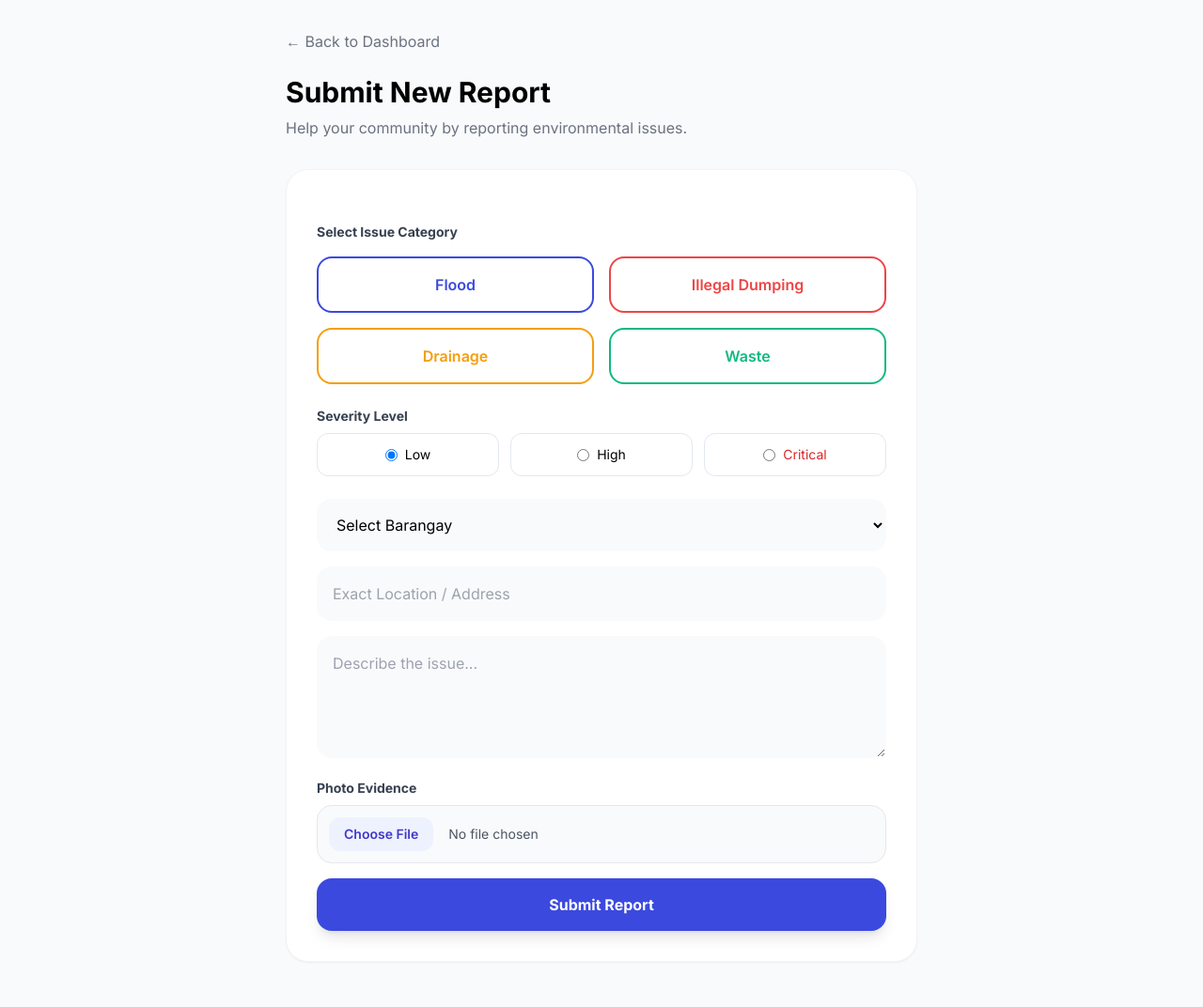
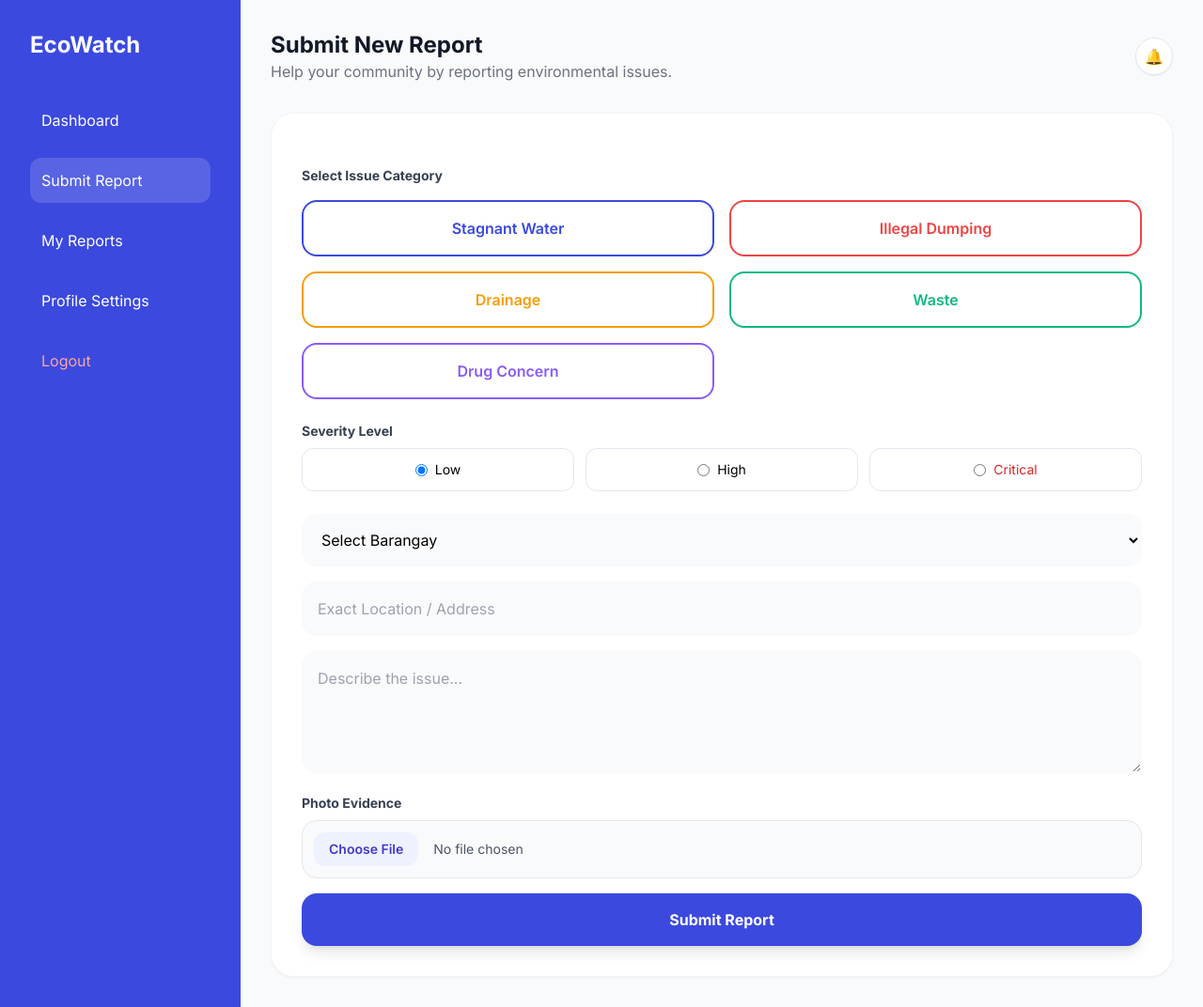
Before and after one commit to YourGbDev/EcoWatch, a PHP site: page /smart-flood-waste-monitoring/submit_report.php in a window 1280 px wide. Shown: the whole page at 94% size. Before the commit the page ends 996 px from the top, so only its background shows below. Run offline with PHP 8.4, Linux system fonts and the light colour scheme; a user stored in the database is signed in; some libraries are stand-ins or nearby versions.

Commit message:
Adapt EcoWatch to subfolder deployment: add BASE_URL config, normalize redirects/links/fetches/photo paths

```diff
--- a/Includes/csrf.php
+++ b/Includes/csrf.php
@@ -1,6 +1,11 @@
 <?php
 // Includes/csrf.php
 // Centralized session security and CSRF protection
+
+// Load shared application config (BASE_URL, etc.).
+// csrf.php is included by every application page, so defining the
+// require once here makes BASE_URL available everywhere.
+require_once __DIR__ . '/../config/config.php';
 
 if (session_status() === PHP_SESSION_NONE) {
     session_set_cookie_params([
--- a/api/login_action.php
+++ b/api/login_action.php
@@ -27,7 +27,7 @@ if ($_SERVER["REQUEST_METHOD"] == "POST") {
         $_SESSION['role'] = $user['role'];
         $_SESSION['user_name'] = $user['name'];
 
-        $redirect = ($user['role'] === 'admin') ? '../admin/index.php' : '../dashboard.php';
+        $redirect = ($user['role'] === 'admin') ? BASE_URL . '/admin/index.php' : BASE_URL . '/dashboard.php';
         echo json_encode(['success' => true, 'message' => 'Login successful.', 'redirect' => $redirect]);
         exit;
     } else {
--- a/api/logout.php
+++ b/api/logout.php
@@ -8,6 +8,6 @@ if (!validate_csrf_token($token)) {
 }
 
 session_destroy();
-header("Location: ../login.php");
+header("Location: " . BASE_URL . "/login.php");
 exit();
 ?>
--- a/api/submit_report.action.php
+++ b/api/submit_report.action.php
@@ -98,7 +98,7 @@ try {
     $address    = trim($data['address']);
     $description = isset($data['description']) ? trim($data['description']) : null;
 
-    $allowedCategories = ['flooding', 'illegal_dumping', 'clogged_drainage', 'uncollected_garbage'];
+    $allowedCategories = ['flooding', 'illegal_dumping', 'clogged_drainage', 'uncollected_garbage', 'drug_concern'];
     if (!in_array($category, $allowedCategories, true)) {
         http_response_code(400);
         echo json_encode(['success' => false, 'message' => 'Invalid category selected.']);
--- /dev/null
+++ b/config/config.php
@@ -0,0 +1,14 @@
+<?php
+/**
+ * Application configuration.
+ *
+ * BASE_URL is the path (from the web server's document root) where the
+ * EcoWatch application is installed. All internal redirects and links should
+ * build URLs using this constant so the application works correctly even
+ * when served from a sub-directory such as:
+ *   http://localhost/smart-flood-waste-monitoring/
+ *
+ * Adjust this value if you move the project to a different folder.
+ */
+define('BASE_URL', '/smart-flood-waste-monitoring');
+?>
--- a/database/setup.sql
+++ b/database/setup.sql
@@ -62,7 +62,8 @@ INSERT INTO environmental_reports (user_id, tracking_token, category, severity,
 (2, 'EW-D4E5F6', 'illegal_dumping', 'high', 'Barangay 3', '45 Oak Avenue', 'Large pile of construction waste blocking sidewalk.', 'verified', NOW() - INTERVAL 5 HOUR, NOW() - INTERVAL 1 HOUR),
 (2, 'EW-G7H8I9', 'clogged_drainage', 'high', 'Barangay 2', '78 Pine Street', 'Drainage blocked by plastic waste, water pooling on road.', 'assigned', NOW() - INTERVAL 8 HOUR, NOW() - INTERVAL 3 HOUR),
 (2, 'EW-J0K1L2', 'uncollected_garbage', 'low', 'Barangay 4', '12 Maple Road', 'Garbage not collected for 3 days, bags piling up.', 'responding', NOW() - INTERVAL 12 HOUR, NOW() - INTERVAL 4 HOUR),
-(2, 'EW-M3N4O5', 'flooding', 'low', 'Barangay 5', '56 Cedar Lane', 'Minor flooding in low-lying area after heavy rain.', 'resolved', NOW() - INTERVAL 24 HOUR, NOW() - INTERVAL 6 HOUR);
+(2, 'EW-M3N4O5', 'flooding', 'low', 'Barangay 5', '56 Cedar Lane', 'Minor flooding in low-lying area after heavy rain.', 'resolved', NOW() - INTERVAL 24 HOUR, NOW() - INTERVAL 6 HOUR),
+(2, 'EW-P6Q7R8', 'drug_concern', 'high', 'Barangay 2', '34 Elm Street', 'Suspected drug activity near community park, anonymous report.', 'submitted', NOW() - INTERVAL 3 HOUR, NOW() - INTERVAL 3 HOUR);
 
 -- Seed status history
 INSERT INTO report_status_history (report_id, old_status, new_status, changed_by, notes, created_at) VALUES
@@ -76,4 +77,5 @@ INSERT INTO report_status_history (report_id, old_status, new_status, changed_by
 (5, NULL, 'submitted', 2, NULL, NOW() - INTERVAL 24 HOUR),
 (5, 'submitted', 'verified', 1, 'Confirmed by barangay captain', NOW() - INTERVAL 12 HOUR),
 (5, 'verified', 'responding', 1, 'Clean-up crew dispatched', NOW() - INTERVAL 8 HOUR),
-(5, 'responding', 'resolved', 1, 'Issue fully resolved and verified', NOW() - INTERVAL 6 HOUR);
+(5, 'responding', 'resolved', 1, 'Issue fully resolved and verified', NOW() - INTERVAL 6 HOUR),
+(6, NULL, 'submitted', 2, 'Anonymous community report', NOW() - INTERVAL 3 HOUR);
--- a/login.php
+++ b/login.php
@@ -1,4 +1,8 @@
 <?php
-header("Location: index.html");
+require_once __DIR__ . '/config/config.php';
+
+// login.php is not included via csrf.php, so it loads the config directly.
+// Redirect to the front page using an absolute, sub-folder-aware path.
+header('Location: ' . BASE_URL . '/index.html');
 exit();
 ?>
--- a/submit_report.php
+++ b/submit_report.php
@@ -1,24 +1,46 @@
 <?php
 require_once __DIR__ . '/Includes/csrf.php';
-if (!isset($_SESSION['user_id'])) { header("Location: login.php"); exit(); }
+if (!isset($_SESSION['user_id'])) { header("Location: " . BASE_URL . "/login.php"); exit(); }
 $csrf_token = htmlspecialchars(generate_csrf_token());
 ?>
 <!DOCTYPE html>
 <html lang="en">
 <head>
+    <meta charset="UTF-8">
     <script src="https://cdn.tailwindcss.com"></script>
     <link href="https://fonts.googleapis.com/css2?family=Inter:wght@400;600;700&display=swap" rel="stylesheet">
     <title>Submit Report | EcoWatch</title>
     <style>
         body { font-family: 'Inter', sans-serif; }
+        .nav-link.active { background: rgba(255, 255, 255, 0.15); color: #FFFFFF; }
     </style>
 </head>
-<body class="bg-gray-50 min-h-screen p-8">
-    <main class="max-w-2xl mx-auto">
-        <a href="dashboard.php" class="text-gray-500 hover:text-indigo-600 mb-6 inline-block">← Back to Dashboard</a>
+<body class="bg-gray-50 flex min-h-screen">
 
-        <h1 class="text-3xl font-bold mb-2">Submit New Report</h1>
-        <p class="text-gray-500 mb-8">Help your community by reporting environmental issues.</p>
+    <aside class="w-64 bg-[#3B49DF] p-8 text-white">
+        <div class="text-2xl font-bold mb-10 flex items-center gap-2">EcoWatch</div>
+        <nav class="space-y-4">
+            <a href="<?php echo BASE_URL; ?>/dashboard.php" class="nav-link block p-3 hover:bg-white/10 rounded-xl transition">Dashboard</a>
+            <a href="<?php echo BASE_URL; ?>/submit_report.php" class="nav-link active block p-3 hover:bg-white/10 rounded-xl transition">Submit Report</a>
+            <a href="<?php echo BASE_URL; ?>/my_reports.php" class="nav-link block p-3 hover:bg-white/10 rounded-xl transition">My Reports</a>
+            <a href="<?php echo BASE_URL; ?>/profile.php" class="nav-link block p-3 hover:bg-white/10 rounded-xl transition">Profile Settings</a>
+            <form action="<?php echo BASE_URL; ?>/api/logout.php" method="POST" class="mt-auto">
+                <input type="hidden" name="csrf_token" value="<?php echo htmlspecialchars(generate_csrf_token()); ?>">
+                <button type="submit" class="nav-link block w-full text-left p-3 rounded-xl transition hover:bg-white/10 text-red-300 hover:text-red-100">Logout</button>
+            </form>
+        </nav>
+    </aside>
+
+    <main class="flex-1 p-8">
+        <header class="flex justify-between items-center mb-8">
+            <div>
+                <h1 class="text-2xl font-bold text-gray-900">Submit New Report</h1>
+                <p class="text-gray-500">Help your community by reporting environmental issues.</p>
+            </div>
+            <div class="flex items-center gap-4">
+                <div class="w-10 h-10 bg-white rounded-full border shadow-sm flex items-center justify-center">🔔</div>
+            </div>
+        </header>
 
         <form id="submit-report-form" class="bg-white p-8 rounded-3xl shadow-sm border border-gray-100 transition-all duration-300 space-y-6">
             <input type="hidden" name="csrf_token" value="<?php echo $csrf_token; ?>">
@@ -27,10 +49,11 @@ $csrf_token = htmlspecialchars(generate_csrf_token());
             <div>
                 <label class="block text-sm font-bold text-gray-700 mb-4">Select Issue Category</label>
                 <div class="grid grid-cols-2 gap-4">
-                    <button type="button" onclick="selectCategory(this, 'flooding')" class="btn-cat btn-flood p-4 rounded-2xl font-semibold border-2 transition-all duration-300 transform hover:scale-[1.02] active:scale-[0.98]">Flood</button>
+                    <button type="button" onclick="selectCategory(this, 'flooding')" class="btn-cat btn-flood p-4 rounded-2xl font-semibold border-2 transition-all duration-300 transform hover:scale-[1.02] active:scale-[0.98]">Stagnant Water</button>
                     <button type="button" onclick="selectCategory(this, 'illegal_dumping')" class="btn-cat btn-dumping p-4 rounded-2xl font-semibold border-2 transition-all duration-300 transform hover:scale-[1.02] active:scale-[0.98]">Illegal Dumping</button>
                     <button type="button" onclick="selectCategory(this, 'clogged_drainage')" class="btn-cat btn-drainage p-4 rounded-2xl font-semibold border-2 transition-all duration-300 transform hover:scale-[1.02] active:scale-[0.98]">Drainage</button>
                     <button type="button" onclick="selectCategory(this, 'uncollected_garbage')" class="btn-cat btn-waste p-4 rounded-2xl font-semibold border-2 transition-all duration-300 transform hover:scale-[1.02] active:scale-[0.98]">Waste</button>
+                    <button type="button" onclick="selectCategory(this, 'drug_concern')" class="btn-cat btn-drug p-4 rounded-2xl font-semibold border-2 transition-all duration-300 transform hover:scale-[1.02] active:scale-[0.98]">Drug Concern</button>
                 </div>
                 <p id="category-error" class="text-red-500 text-sm mt-2 hidden">Please select an issue category.</p>
             </div>
@@ -84,7 +107,7 @@ $csrf_token = htmlspecialchars(generate_csrf_token());
                 <span id="success-token" class="text-lg font-mono font-bold text-brand-blue">--</span>
             </div>
             <div class="flex space-x-4">
-                <a href="my_reports.php" class="flex-1 bg-brand-blue text-white py-3 rounded-xl font-semibold hover:bg-blue-700 transition">View My Reports</a>
+                <a href="<?php echo BASE_URL; ?>/my_reports.php" class="flex-1 bg-brand-blue text-white py-3 rounded-xl font-semibold hover:bg-blue-700 transition">View My Reports</a>
                 <button onclick="resetSubmission()" class="flex-1 bg-white border border-gray-200 text-gray-700 py-3 rounded-xl font-semibold hover:bg-gray-50 transition">Submit Another</button>
             </div>
         </div>
@@ -107,6 +130,7 @@ $csrf_token = htmlspecialchars(generate_csrf_token());
 .btn-dumping { border-color: #EF4444; color: #EF4444; }
 .btn-drainage { border-color: #F59E0B; color: #F59E0B; }
 .btn-waste { border-color: #10B981; color: #10B981; }
+.btn-drug { border-color: #8B5CF6; color: #8B5CF6; }
 
 /* The "Alive" Selected State:
    We create specific active classes so it doesn't turn generic white */
@@ -114,6 +138,7 @@ $csrf_token = htmlspecialchars(generate_csrf_token());
 .btn-dumping.selected { background: #EF4444 !important; color: white !important; }
 .btn-drainage.selected { background: #F59E0B !important; color: white !important; }
 .btn-waste.selected { background: #10B981 !important; color: white !important; }
+.btn-drug.selected { background: #8B5CF6 !important; color: white !important; }
 </style>
 
 <script>
@@ -148,7 +173,7 @@ $csrf_token = htmlspecialchars(generate_csrf_token());
         submitBtn.innerText = 'Submitting...';
 
         try {
-            const response = await fetch('api/submit_report.action.php', {
+            const response = await fetch('<?php echo BASE_URL; ?>/api/submit_report.action.php', {
                 method: 'POST',
                 body: formData
             });
@@ -173,5 +198,6 @@ $csrf_token = htmlspecialchars(generate_csrf_token());
         }
     });
 </script>
+</main>
 </body>
 </html>
```
Also changed, not shown: admin/index.php (+6 -6 lines), api/get_report_detail.php (+13 -0 lines), dashboard.php (+9 -9 lines), docs/ER_Diagram.md (+1 -1 lines), index.html (+8 -1 lines), my_reports.php (+4 -4 lines), profile.php (+4 -4 lines), 1 other file.
